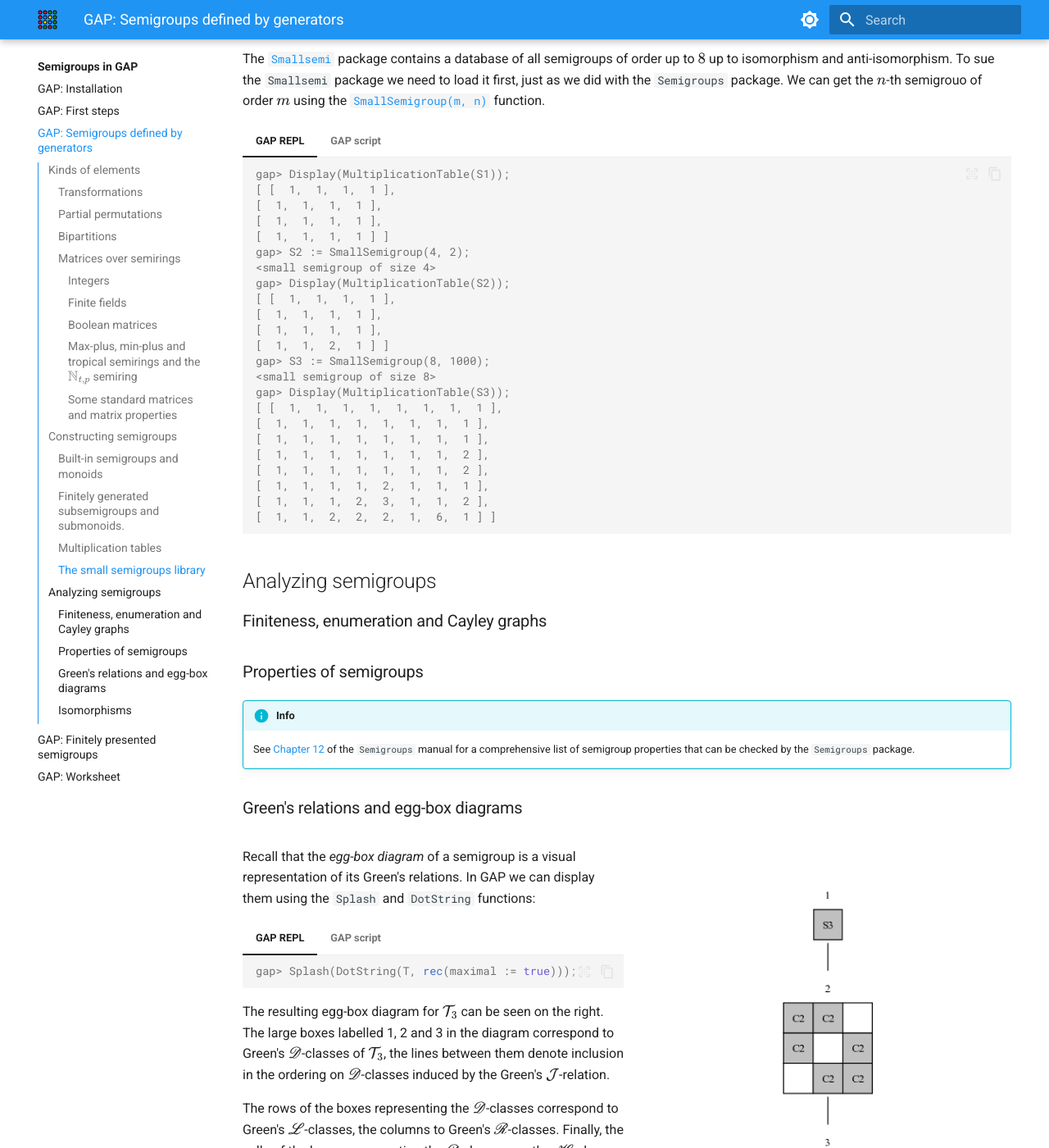
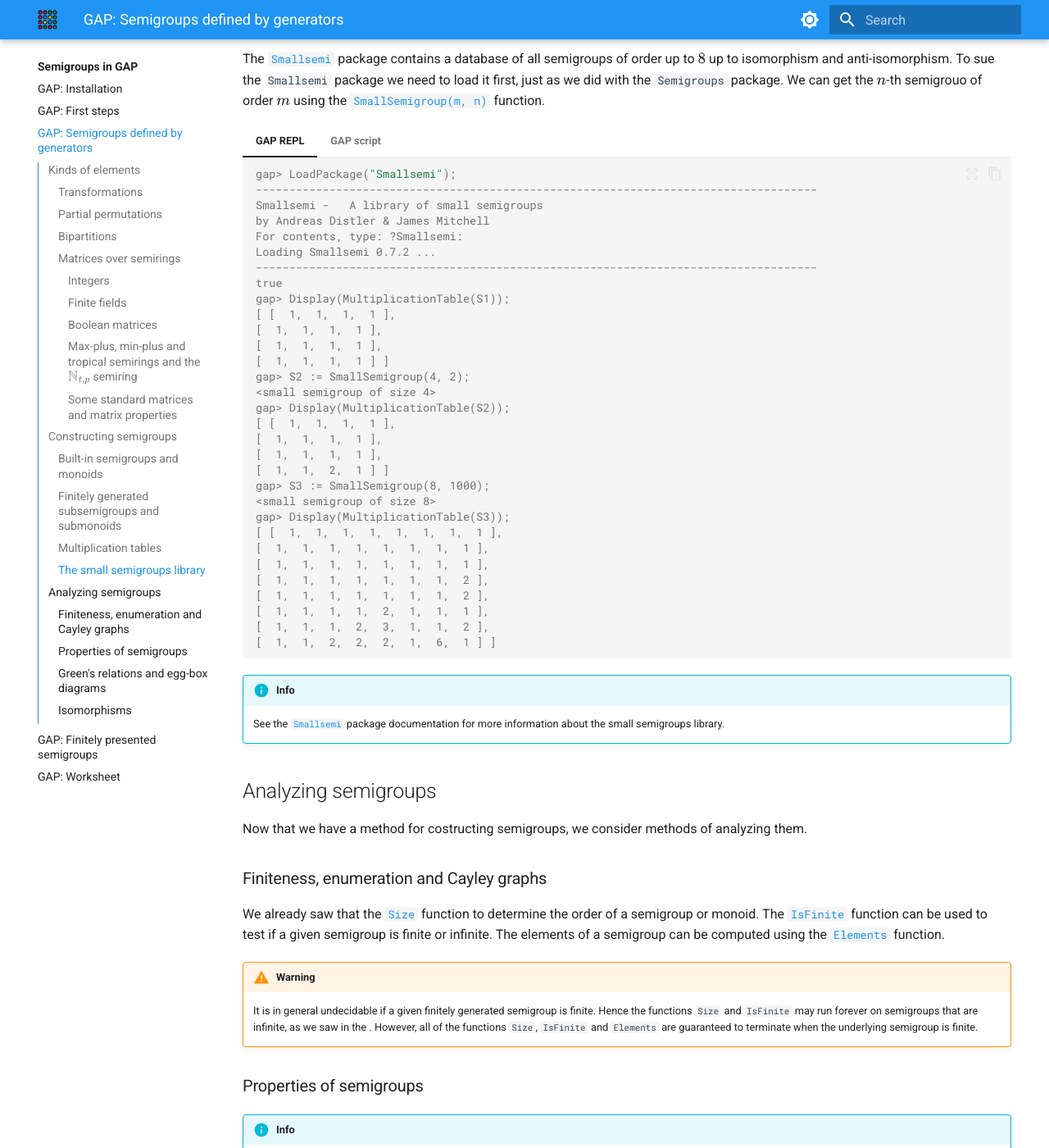
Before and after one commit to libsemigroups/tutorial, an MkDocs documentation site: the page built from docs/gap/generated.md, in a window 1280 px wide and 1400 px high, scrolled down 22076 px. Shown: the whole window at 82% size. Built offline with MkDocs 1.6.1 and Material for MkDocs 9.7.7, drawn with Linux system fonts in a browser that asks for light colours; some of the changed text lies outside the part shown.

Commit message:
Start writing enumeration stuff

````diff
--- a/docs/gap/generated.md
+++ b/docs/gap/generated.md
@@ -1190,8 +1190,7 @@ whether or not the semigroup is regular:
     of the `Semigroups` manual for a list of **many** more standard semigroups
     and monoids implemented by the `Semigroups` package.
 
-
-### Finitely generated subsemigroups and submonoids.
+### Finitely generated subsemigroups and submonoids
 
 If `A` is a list of semigroup generators then we can construct the semigroup
 generated by `A` using the [`Semigroup`](https://docs.gap-system.org/doc/ref/chap51_mj.html#X7F55D28F819B2817)
@@ -1613,6 +1612,14 @@ function.
 
 === "GAP REPL"
     ```gap-repl
+    gap> LoadPackage("Smallsemi");
+    ------------------------------------------------------------------------------------
+    Smallsemi -   A library of small semigroups
+    by Andreas Distler & James Mitchell
+    For contents, type: ?Smallsemi:
+    Loading Smallsemi 0.7.2 ...
+    ------------------------------------------------------------------------------------
+    true
     gap> Display(MultiplicationTable(S1));
     [ [  1,  1,  1,  1 ],
     [  1,  1,  1,  1 ],
@@ -1639,6 +1646,7 @@ function.
     ```
 === "GAP script"
     ```gap
+    LoadPackage("Smallsemi");
     S1 := SmallSemigroup(4, 1);
     Display(MultiplicationTable(S1));
     S2 := SmallSemigroup(4, 2);
@@ -1647,9 +1655,34 @@ function.
     Display(MultiplicationTable(S3));
     ```
 
+!!! info
+    See the [`Smallsemi`](https://gap-packages.github.io/smallsemi/doc/chap0_mj.html)
+    package documentation for more information about the small semigroups
+    library.
+
 ## Analyzing semigroups
 
+Now that we have a method for costructing semigroups, we consider
+methods of analyzing them.
+
 ### Finiteness, enumeration and Cayley graphs
+
+We already saw that the
+[`Size`](https://docs.gap-system.org/doc/ref/chap30_mj.html#X858ADA3B7A684421)
+function to determine the order of a semigroup or monoid.
+The [`IsFinite`](https://docs.gap-system.org/doc/ref/chap30_mj.html#X808A4061809A6E67)
+function can be used to test if a given semigroup is finite or infinite.
+The elements of a semigroup can be computed using the
+[`Elements`](https://docs.gap-system.org/doc/ref/chap30_mj.html#X79B130FC7906FB4C) function.
+
+!!! warning
+    It is in general undecidable if a given finitely generated semigroup
+    is finite. Hence the functions `Size` and `IsFinite`
+    may run forever on semigroups that are infinite,
+    as we saw in the [](#). However, all of the
+    functions `Size`, `IsFinite` and `Elements` are guaranteed to terminate
+    when the underlying semigroup is finite.
+
 
 ### Properties of semigroups
 
````
